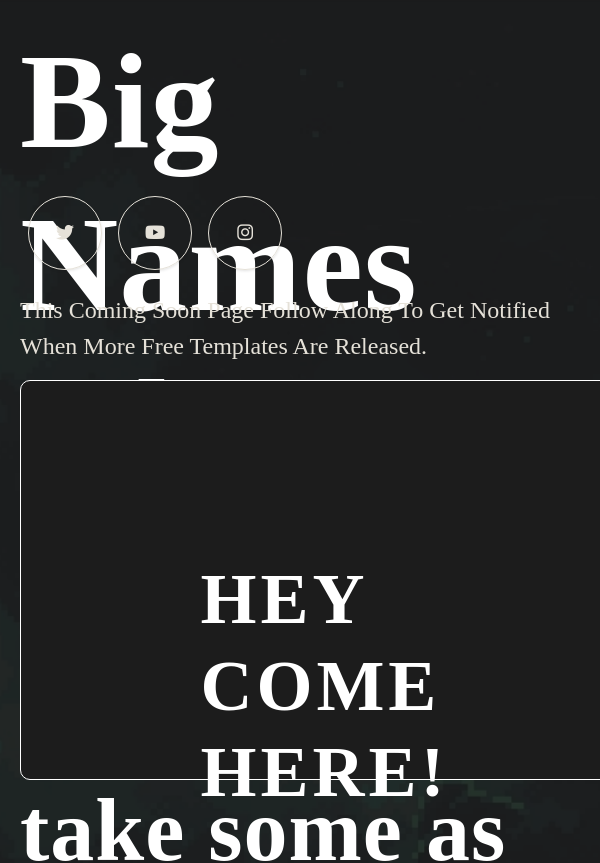
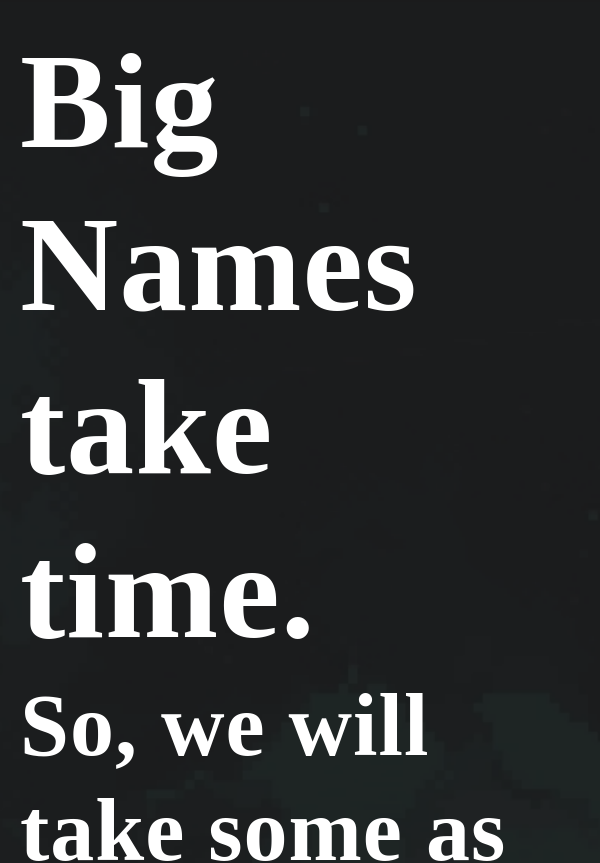
Before and after one commit to Somebigname1/Somebigname, a React (Create React App) app: page / in a window 600 px wide. Shown: the top 863 px of the page. Built offline with nearby package versions, Linux system fonts and the light colour scheme; a web font is replaced by a local one.

Commit message:
new changes

```diff
--- a/src/index.css
+++ b/src/index.css
@@ -438,6 +438,16 @@ div#box img{
 
 }
 
+@media (min-width: 481px) and (max-width: 767px) {
+
+  div#media-hide {
+    position: relative !important;
+}
+
+
+}
+
+
 
 
 
```
